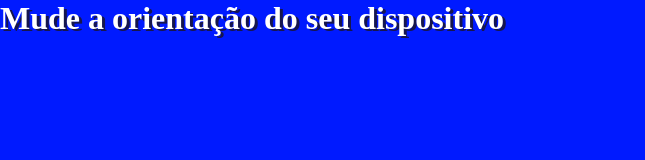
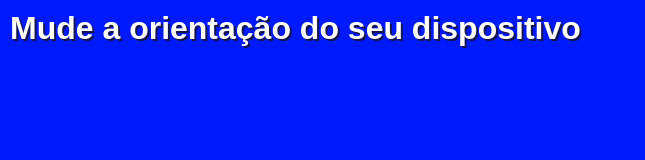
Before and after one commit to Ariaman-gomes/html-css, a plain HTML site: page Exercício/Exercício-26/mq-002/index.html in a window 1280 px wide. Shown: the whole page, without its empty margins (0-645 px from the left). Drawn offline with Linux system fonts and the light colour scheme.

Commit message:
atualizando

```diff
--- a/Exercício/Exercício-26/mq-002/estilos/paisagem.css
+++ b/Exercício/Exercício-26/mq-002/estilos/paisagem.css
@@ -2,4 +2,5 @@
 /**APARELHO DEITADO (landscape)**/
 body{
     background-color: url(../imagens/cev-landscape.jpg);
+    background-position: left bottom;
 }
--- a/Exercício/Exercício-26/mq-002/estilos/retrato.css
+++ b/Exercício/Exercício-26/mq-002/estilos/retrato.css
@@ -2,4 +2,5 @@
 /**APARELHO EM PÉ (portrait)*/
 body{
     background-image: url(../imagens/cev-portrait.jpg);
+    background-position: left bottom;
 }
--- a/Exercício/Exercício-26/mq-002/estilos/style.css
+++ b/Exercício/Exercício-26/mq-002/estilos/style.css
@@ -3,15 +3,18 @@
 *{
     margin: 0px;
     padding: 0px;
+    font-family: Arial, Helvetica, sans-serif;
 }
-html,body{
+html, body{
     width: 100vw;
     height: 100vh;
     background-color: rgb(0, 26, 255);
     background-size: contain;
+    background-repeat: no-repeat;
 
 }
 h1{
     color: white;
-    text-shadow: 3px 2px 0px rgb(22, 22, 77);
+    text-shadow: 2px 2px 0px rgb(22, 22, 77);
+    padding: 10px;
 }
```
Also changed, not shown: Exercício/Exercício-26/mq-002/index.html (+3 -2 lines).
